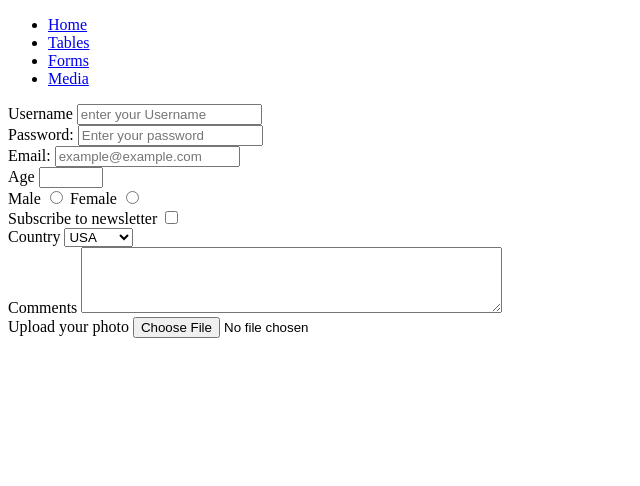
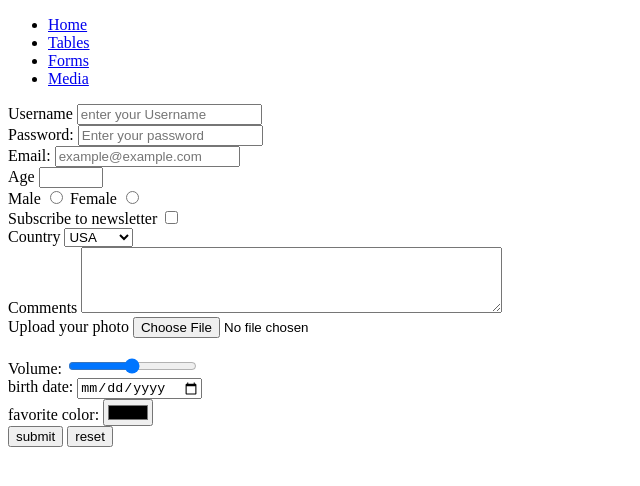
Before and after one commit to apulido08/COMP001A.LectureActivity4, a plain HTML site: page forms.html in a window 1280 px wide. Shown: the whole page, without its empty margins (0-640 px from the left). Drawn offline with Linux system fonts and the light colour scheme.

Commit message:
finished forms

```diff
--- a/forms.html
+++ b/forms.html
@@ -81,9 +81,37 @@
             <br>
 
             <!--hidden input field-->
+            <input type="hidden" id="userId" name="userId" value="12345">
+
+            <br>
+
+            <!--Range input for selecting a value within a range-->
+            <label for="volume">Volume:</label>
+            <input type="range" id="volume" name="volume" min="0" max="10">
+
+            <br>
+
+            <!--Date input for selection date-->
+            <label for="birthdate">birth date:</label>
+            <input type="date" id="birthdate" name="birthdate">
+
+            <br>
+
+            <!--Color input for selecting color-->
+            <label for="favcolor">favorite color:</label>
+            <input type="color" id="favcolor" name="favcolor">
+
+            <br>
+
+            <!--submit button for submit form-->
+            <input type="submit" value="submit">
+
+            <!--reset button for reset form-->
+            <input type="reset" value="reset">
 
 
         </form>
+            <!--end of form element-->
   </main>
   <footer></footer>
 </body>
```
